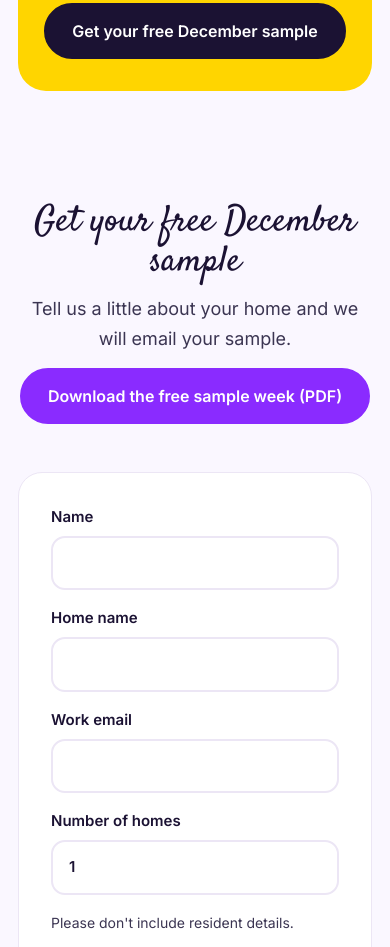
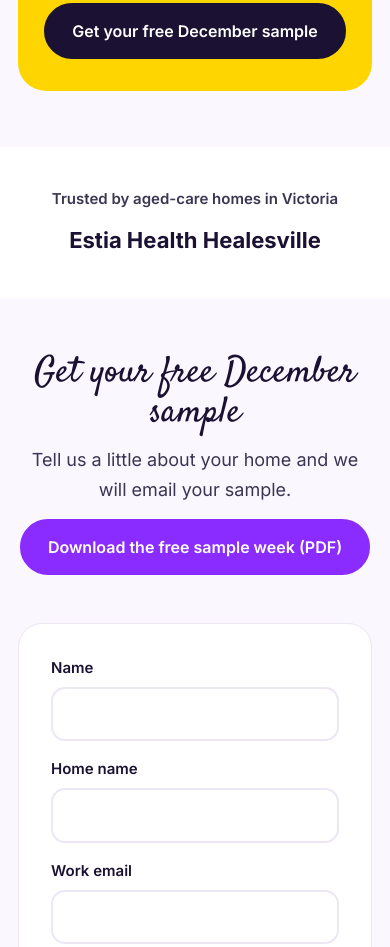
Before and after one commit to Talia2477/luxeyearsco-site, a plain HTML site: page index.html in a window 390 px wide. Shown: the part 7088-8035 px from the top of the page. Drawn offline with Linux system fonts and the light colour scheme.

Commit message:
Add Estia Health Healesville to the homepage trusted-by section
Marinda gave written permission on 27 Oct to show the home's name only.

```diff
--- a/index.html
+++ b/index.html
@@ -80,6 +80,9 @@ section{padding:84px 0}.soft{background:var(--soft)}
 .free .btn{background:var(--ink);border-color:var(--ink)}
 .quote{text-align:center;max-width:760px;margin:0 auto}
 .quote .script{font-size:clamp(30px,3.6vw,42px);margin-bottom:14px}
+.trusted{padding:56px 0;text-align:center}
+.trusted .label{font-size:15px;font-weight:600;color:var(--body);margin-bottom:10px}
+.trusted .name{font-size:22px;font-weight:700;color:var(--ink)}
 /* faq */
 .faq{max-width:780px;margin:0 auto}
 details{border:1px solid var(--line);border-radius:18px;padding:20px 24px;margin-bottom:12px;background:#fff}
@@ -101,7 +104,7 @@ footer .script{color:#fff;font-size:34px}footer a{color:#fff}
 @media(max-width:960px){.hg{grid-template-columns:1fr;text-align:center}.lead{margin-left:auto;margin-right:auto}.cta,.note{justify-content:center}
 .grid3,.pg{grid-template-columns:1fr 1fr}.tabs{grid-template-columns:1fr 1fr}.links a:not(.btn){display:none}.art{order:-1}.art img{width:min(380px,90%)}}
 @media(max-width:620px){body{font-size:16px}.wrap{padding:0 18px}.nav{height:64px}.brand img{height:38px}.brand span{font-size:25px}
-.hero{padding:30px 0 46px}section{padding:56px 0}.grid3,.pg,.steps,.tabs{grid-template-columns:1fr}.btn.s{padding:9px 16px;font-size:14px}.free{padding:32px 20px}.cta .btn{width:100%;text-align:center}}
+.hero{padding:30px 0 46px}section{padding:56px 0}.grid3,.pg,.steps,.tabs{grid-template-columns:1fr}.btn.s{padding:9px 16px;font-size:14px}.free{padding:32px 20px}.trusted{padding:40px 0}.cta .btn{width:100%;text-align:center}}
 @media(max-width:420px){.brand{gap:8px}.brand img{height:30px}.brand span{font-size:20px}.btn.s{padding:7px 12px;font-size:13px}}
 </style>
 </head>
@@ -161,6 +164,11 @@ footer .script{color:#fff;font-size:34px}footer a{color:#fff}
 <div class="free"><h2 class="script">Free December for up to 3 homes</h2><p>No payment needed to start. Try the pack with your team before January.</p><a class="btn" href="#sample">Get your free December sample</a></div>
 </div></section>
 
+<section class="trusted" id="trusted"><div class="wrap">
+<p class="label">Trusted by aged-care homes in Victoria</p>
+<p class="name">Estia Health Healesville</p>
+</div></section>
+
 <section class="soft" id="sample"><div class="wrap"><div class="sh"><h2 class="script">Get your free December sample</h2><p>Tell us a little about your home and we will email your sample.</p><p style="margin-top:14px"><a class="btn" href="downloads/luxe-years-co-free-sample-week.pdf" download>Download the free sample week (PDF)</a></p></div>
 <form class="frm" id="sf" onsubmit="return go(event)">
 <label>Name<input name="n" required autocomplete="name"></label>
```
